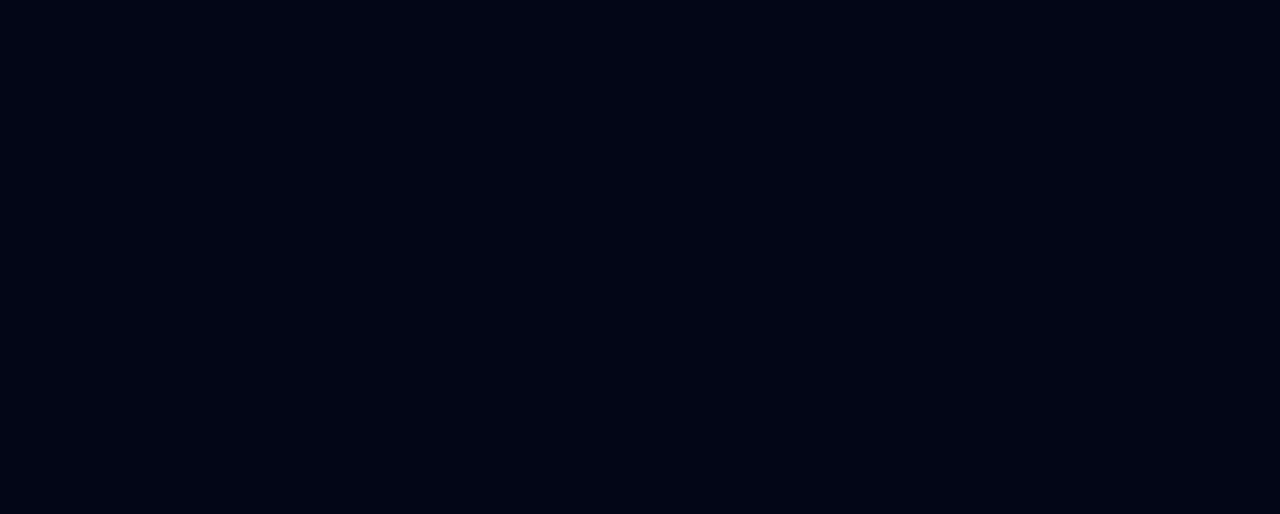
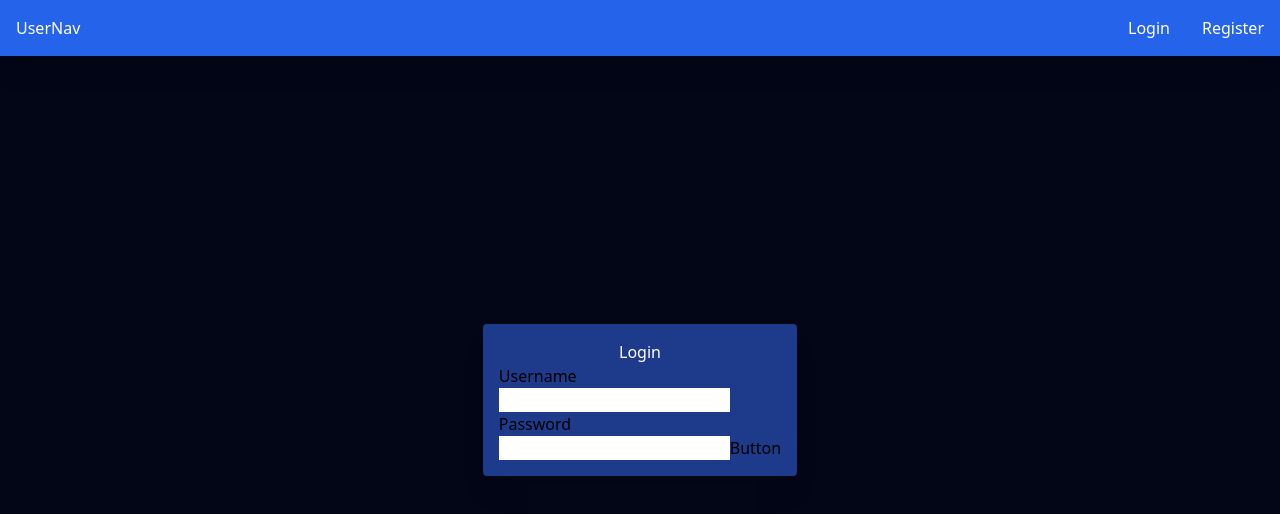
Before and after one commit to Arc-Data/LaravelReactTestRepo, a React (Vite) app in the folder frontend/: page /login in a window 1280 px wide. Before the commit this address had no page. Shown: the top 514 px of the page. Built offline with nearby package versions, Linux system fonts and the light colour scheme.

Commit message:
login and register base templates

```diff
--- a/frontend/src/App.jsx
+++ b/frontend/src/App.jsx
@@ -1,12 +1,16 @@
 import { BrowserRouter, Route, Routes } from "react-router-dom"
 import MainLayout from "./layouts/MainLayout"
 import Home from "./pages/Home"
+import Login from "./pages/Login"
+import Register from "./pages/Register"
 
 function App() {
   console.log("App initialized")
   return (
     <BrowserRouter>
       <Routes>
+        <Route path="/login/" element={<Login />} />
+        <Route path="/register/" element={<Register />} />
         <Route element={<MainLayout />} >
           <Route path="/" element={<Home />} />
         </Route>
--- a/frontend/src/components/UserNav.jsx
+++ b/frontend/src/components/UserNav.jsx
@@ -1,8 +1,14 @@
+import { Link } from "react-router-dom"
+
 const UserNav = () => {
   return (
-    <div className="fixed top-0 left-0 w-full p-4 shadow-xl bg-blue-600 ">
-        <nav className="container mx-auto">
-            UserNav
+    <div className="fixed top-0 left-0 w-full p-4 bg-blue-600 shadow-xl ">
+        <nav className="container flex justify-between mx-auto">
+            <Link to="/">UserNav</Link>
+            <div className="flex gap-8">
+              <Link to="/login">Login</Link>
+              <Link to="/register">Register</Link>
+            </div>
         </nav>
     </div>
   )
--- /dev/null
+++ b/frontend/src/pages/Login.jsx
@@ -0,0 +1,26 @@
+import UserNav from "../components/UserNav"
+
+const Login = () => {
+    const handleSubmit = (e) => {
+        e.preventDefault()
+        console.log("Data Submitted")
+    }
+
+    return (
+        <>
+            <UserNav />
+            <div className="grid h-screen mx-auto text-black place-items-center ">
+                <form className="p-4 bg-blue-900 rounded shadow-xl" method="POST" onSubmit={handleSubmit}>
+                    <p className="text-center text-white">Login</p>
+                    <label htmlFor="username" className="block">Username</label>
+                    <input type="text" name="username"/>
+                    <label htmlFor="password" className="block">Password</label>
+                    <input type="password" name="password"/>
+                    <button type="submit">Button</button>
+                </form>
+            </div>
+        </>
+    )
+}
+
+export default Login
--- /dev/null
+++ b/frontend/src/pages/Register.jsx
@@ -0,0 +1,7 @@
+const Register = () => {
+    return (
+        <div>Register</div>
+    )
+}
+
+export default Register
```
